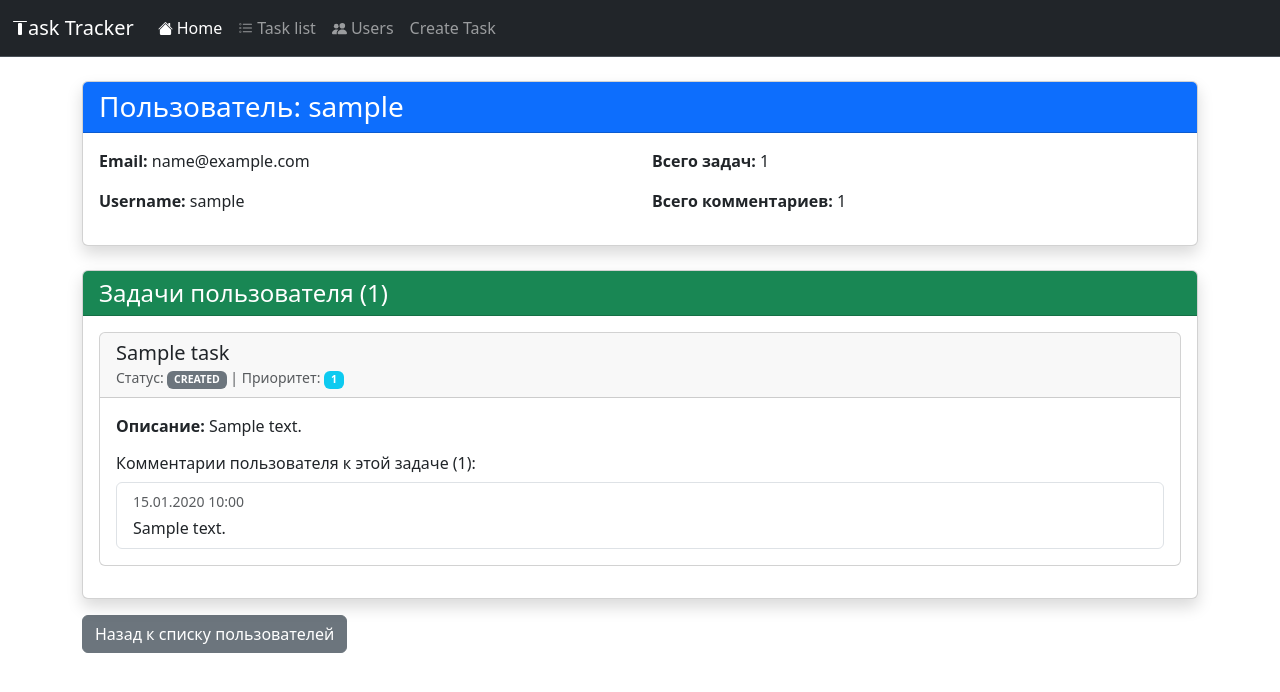
After one commit to s1ned201/django_task_manager, a Django app: page /tasks/users/1/user_info/ in a window 1280 px wide. The commit adds this page. Shown: the top 692 px of the page. Run offline with Django 5.2, Linux system fonts and the light colour scheme; tables that the repository leaves empty hold one stand-in row (values such as "Sample post").

Commit message:
added user info page, and command for generation data

```diff
--- a/requirements.txt
+++ b/requirements.txt
@@ -6,3 +6,5 @@ django-extensions==4.1
 django-debug-toolbar==6.2.0
 Faker==40.12.0
 factory_boy==3.3.3
+django-crispy-forms==2.6
+crispy-bootstrap5==2026.3
--- a/src/task_manager/management/commands/add_projects_test.py
+++ b/src/task_manager/management/commands/add_projects_test.py
@@ -6,6 +6,8 @@ fake = Faker('en_US')
 
 """
 Команда для добавления проектов
+(default=5  |  --projects)
+
 """
 
 class Command(BaseCommand):
--- a/src/task_manager/management/commands/add_tags_test.py
+++ b/src/task_manager/management/commands/add_tags_test.py
@@ -6,6 +6,7 @@ fake = Faker('en_US')
 
 """
 Команда для добавления тегов
+(default=5  |  --tags)
 """
 
 class Command(BaseCommand):
--- a/src/task_manager/management/commands/add_tasks_test.py
+++ b/src/task_manager/management/commands/add_tasks_test.py
@@ -9,6 +9,7 @@ fake = Faker('en_US')
 
 """
 Команда для добавления задач
+(default=5  |  --tasks)
 """
 
 class Command(BaseCommand):
--- a/src/task_manager/management/commands/add_user_test.py
+++ b/src/task_manager/management/commands/add_user_test.py
@@ -6,6 +6,7 @@ fake = Faker('en_US')
 
 """
 Команда для добавления пользователей
+(default=5  |  --users)
 """
 
 class Command(BaseCommand):
@@ -15,7 +16,7 @@ class Command(BaseCommand):
         parser.add_argument(
             '--users',
             type=int,
-            default=100
+            default=5
         )
 
     def handle(self, *args, **options):
--- a/src/task_manager/management/commands/clear_data.py
+++ b/src/task_manager/management/commands/clear_data.py
@@ -5,6 +5,8 @@ from task_manager.models import Tasks, Tags, Projects, Comments
 
 """
 Команда для удаления всех данных
+--keep-users - Удалить все кроме пользователей
+--yes - Автоподтверждение
 """
 
 class Command(BaseCommand):
--- a/src/task_manager/models/tasks.py
+++ b/src/task_manager/models/tasks.py
@@ -61,7 +61,7 @@ class Tasks(BaseModel):
 
 
     class Meta:
-        ordering = ["-priority","-created_at"]
+        ordering = ["-created_at"]
         db_table = "tasks"
         verbose_name = "Задача"
         verbose_name_plural = "Задачи"
--- a/src/task_manager/urls.py
+++ b/src/task_manager/urls.py
@@ -1,10 +1,11 @@
 from django.contrib import admin
 from django.urls import path, re_path
-
-from task_manager.views import tasks, home, user
+from task_manager.views import tasks, home, user_list, create_task_form, user_info
 
 urlpatterns = [
     path('', tasks, name='tasks'),
     path('home', home, name='home'),
-    path('user', user, name='user'),
+    path('create', create_task_form, name='create_task'),
+    path('users/', user_list, name='user_list'),
+    path('users/<int:user_id>/user_info/', user_info, name='user_info'),
 ]
--- a/src/task_manager/views.py
+++ b/src/task_manager/views.py
@@ -1,7 +1,11 @@
-# Create your views here.
-from django.shortcuts import render
-from django.http import HttpResponse
-from task_manager.models import Tasks
+from os import name
+
+from account.models import User
+from django.db.models import Prefetch, Count
+from task_manager.forms import TaskForm
+from django.shortcuts import render, get_object_or_404
+from django.http import HttpResponse, HttpResponseRedirect
+from task_manager.models import Tasks, Comments
 
 def tasks(request):
 
@@ -17,13 +21,66 @@ def tasks(request):
 def home(request):
     return render(request, 'home.html')
 
-def user(request):
-    users = [
-        {"name": "Alice", "age": 25},
-        {"name": "Bob", "age": 30},
-        {"name": "Charlie", "age": 28},
-        {"name": "Diana", "age": 22}
-    ]
-    context = {'users': users}
+# def user(request):
+#
+#     context = {
+#         "user":
+#             User.objects.all(),
+#     }
+#
+#     return render(request, 'user_list.html', context=context)
 
-    return render(request, 'users.html', context=context)
+def create_task_form(request):
+
+    if request.method == "POST":
+        form = TaskForm(request.POST)
+        if form.is_valid():
+            # Tasks.objects.create(
+            #     name=request.POST['name'],
+            #     priority=request.POST['priority']
+            # )
+            form.save()
+            return HttpResponseRedirect('/tasks/')
+    else:
+        form = TaskForm()
+
+    return render(request, 'task_form.html', {'form': form})
+
+
+def user_list(request):
+    users = User.objects.annotate(
+        tasks_count=Count('tasks', distinct=True)
+    )
+    return render(request, 'user_list.html', {'users': users})
+
+def user_info(request, user_id):
+    user = get_object_or_404(User, id=user_id)
+
+    tasks = Tasks.objects.filter(assignee=user).prefetch_related(
+        'comments'
+    )
+
+    tasks_data = []
+    total_comments = 0
+
+    for task in tasks:
+        user_comments = task.comments.filter(user=user)
+        total_comments += user_comments.count()
+
+        tasks_data.append({
+            'id': task.id,
+            'name': task.name,
+            'description': task.description,
+            'status': task.status,
+            'priority': task.priority,
+            'created_at': task.created_at,
+            'user_comments': user_comments,
+        })
+
+    context = {
+        'user': user,
+        'tasks': tasks_data,
+        'total_comments': total_comments,
+    }
+
+    return render(request, 'user_info.html', context)
--- a/templates/tasks/navigation.html
+++ b/templates/tasks/navigation.html
@@ -30,7 +30,7 @@
               Task list</a>
         </li>
         <li class="nav-item">
-          <a class="nav-link d-flex justify-content-center align-items-center gap-1" href="{% url 'user' %}">
+          <a class="nav-link d-flex justify-content-center align-items-center gap-1" href="{% url 'user_list' %}">
               <svg xmlns="http://www.w3.org/2000/svg" width="15" height="15" fill="currentColor" class="bi bi-people-fill" viewBox="0 0 16 16">
   <path d="M7 14s-1 0-1-1 1-4 5-4 5 3 5 4-1 1-1 1H7zm4-6a3 3 0 1 0 0-6 3 3 0 0 0 0 6z"/>
   <path fill-rule="evenodd" d="M5.216 14A2.238 2.238 0 0 1 5 13c0-1.355.68-2.75 1.936-3.72A6.325 6.325 0 0 0 5 9c-4 0-5 3-5 4s1 1 1 1h4.216z"/>
@@ -38,9 +38,9 @@
 </svg>
               Users</a>
         </li>
-<!--        <li class="nav-item">-->
-<!--          <a class="nav-link" href="#">About</a>-->
-<!--        </li>-->
+        <li class="nav-item">
+          <a class="nav-link" href="{% url 'create_task' %}">Create Task</a>
+        </li>
       </ul>
     </div>
   </div>
--- a/templates/tasks/tasks.html
+++ b/templates/tasks/tasks.html
@@ -47,7 +47,7 @@
       <td>{{ "name:" }} {{ task.assignee.username}} {{ "/ email:" }} {{ task.assignee.email}}</td>
       <td>
         {% for tag in task.tags.all %}
-        {{ tag.name}}
+        {{ tag.name }}
         {% endfor %}
       </td>
       <td>{{ task.status}}</td>
--- /dev/null
+++ b/templates/tasks/user_info.html
@@ -0,0 +1,109 @@
+{% extends "base.html" %}
+
+{% block title %}Задачи и комментарии пользователя{% endblock %}
+
+{% block content %}
+<div class="container mt-4">
+    <div class="card shadow mb-4">
+        <div class="card-header bg-primary text-white">
+            <h3 class="mb-0">
+                <i class="bi bi-person-circle"></i>
+                Пользователь: {{ user.get_full_name|default:user.username }}
+            </h3>
+        </div>
+        <div class="card-body">
+            <div class="row">
+                <div class="col-md-6">
+                    <p><strong>Email:</strong> {{ user.email }}</p>
+                    <p><strong>Username:</strong> {{ user.username }}</p>
+                </div>
+                <div class="col-md-6">
+                    <p><strong>Всего задач:</strong> {{ tasks|length }}</p>
+                    <p><strong>Всего комментариев:</strong> {{ total_comments }}</p>
+                </div>
+            </div>
+        </div>
+    </div>
+
+    <div class="card shadow">
+        <div class="card-header bg-success text-white">
+            <h4 class="mb-0">
+                <i class="bi bi-list-task"></i>
+                Задачи пользователя ({{ tasks|length }})
+            </h4>
+        </div>
+        <div class="card-body">
+            {% if tasks %}
+                {% for task in tasks %}
+                <div class="card mb-3">
+                    <div class="card-header">
+                        <h5 class="mb-0">
+                            <i class="bi bi-check-circle-fill text-success"></i>
+                            {{ task.name }}
+                        </h5>
+                        <small class="text-muted">
+                            Статус:
+                            <span class="badge
+                                {% if task.status == 'completed' %}bg-success
+                                {% elif task.status == 'in_progress' %}bg-warning
+                                {% else %}bg-secondary{% endif %}">
+                                {{ task.get_status_display|default:task.status }}
+                            </span>
+                            | Приоритет:
+                            <span class="badge
+                                {% if task.priority >= 8 %}bg-danger
+                                {% elif task.priority >= 5 %}bg-warning
+                                {% else %}bg-info{% endif %}">
+                                {{ task.priority }}
+                            </span>
+                        </small>
+                    </div>
+                    <div class="card-body">
+                        <p><strong>Описание:</strong> {{ task.description|default:"Нет описания" }}</p>
+
+                        <div class="mt-3">
+                            <h6>
+                                <i class="bi bi-chat-dots"></i>
+                                Комментарии пользователя к этой задаче
+                                ({{ task.user_comments|length }}):
+                            </h6>
+                            {% if task.user_comments %}
+                                <div class="list-group mt-2">
+                                    {% for comment in task.user_comments %}
+                                    <div class="list-group-item">
+                                        <div class="d-flex justify-content-between">
+                                            <small class="text-muted">
+                                                <i class="bi bi-calendar"></i>
+                                                {{ comment.created_at|date:"d.m.Y H:i" }}
+                                            </small>
+                                        </div>
+                                        <p class="mb-0 mt-1">{{ comment.message }}</p>
+                                    </div>
+                                    {% endfor %}
+                                </div>
+                            {% else %}
+                                <p class="text-muted mt-2">
+                                    <i class="bi bi-info-circle"></i>
+                                    Нет комментариев от этого пользователя к данной задаче
+                                </p>
+                            {% endif %}
+                        </div>
+                    </div>
+                </div>
+                {% endfor %}
+            {% else %}
+                <div class="alert alert-info">
+                    <i class="bi bi-info-circle"></i>
+                    У пользователя нет задач
+                </div>
+            {% endif %}
+        </div>
+    </div>
+
+    <div class="mt-3">
+        <a href="{% url 'user_list' %}" class="btn btn-secondary">
+            <i class="bi bi-arrow-left"></i> Назад к списку пользователей
+        </a>
+    </div>
+</div>
+{% endblock %}
```
Also changed, not shown: src/config/settings.py (+8 -1 lines), src/task_manager/forms.py (added, +46 -0 lines), templates/tasks/task_form.html (added, +17 -0 lines), templates/tasks/user_list.html (added, +48 -0 lines), templates/tasks/users.html (deleted, +0 -26 lines), src/task_manager/migrations/0002_alter_tasks_options.py (added).
